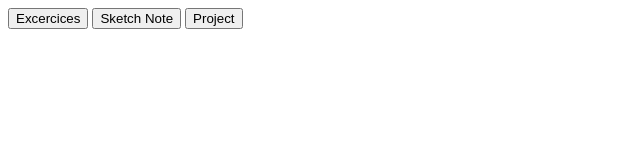
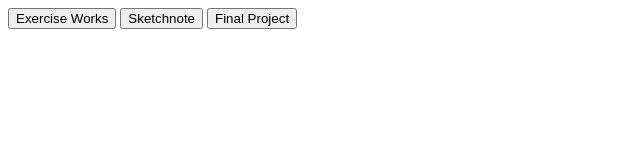
Before and after one commit to Choy-An/Aswanth, a plain HTML site: page index.html in a window 1280 px wide. Shown: the whole page, without its empty margins (0-640 px from the left). Drawn offline with Linux system fonts and the light colour scheme.

Commit message:
Update index.html

```diff
--- a/index.html
+++ b/index.html
@@ -1,13 +1,12 @@
 <html>
     <script>
-        function navigateToPage(page)
-        {
+        function navigateToPage(page) {
             window.location.href = page;
-        }
-    </script>
+        }
+    </script>
     <body>
-<button onclick ="navigateToPage('exercise.html')">Excercices</button>
-<button onclick ="navigateToPage('sketchnote.html')">Sketch Note</button>
-<button onclick ="navigateToPage('project.html')">Project</button>
+        <button onclick="navigateToPage('exercise.html')">Exercise Works </button>
+        <button onclick="navigateToPage('sketchnote.html')">Sketchnote</button>
+        <button onclick="navigateToPage('project.html')">Final Project</button>
     </body>
 </html>
```
